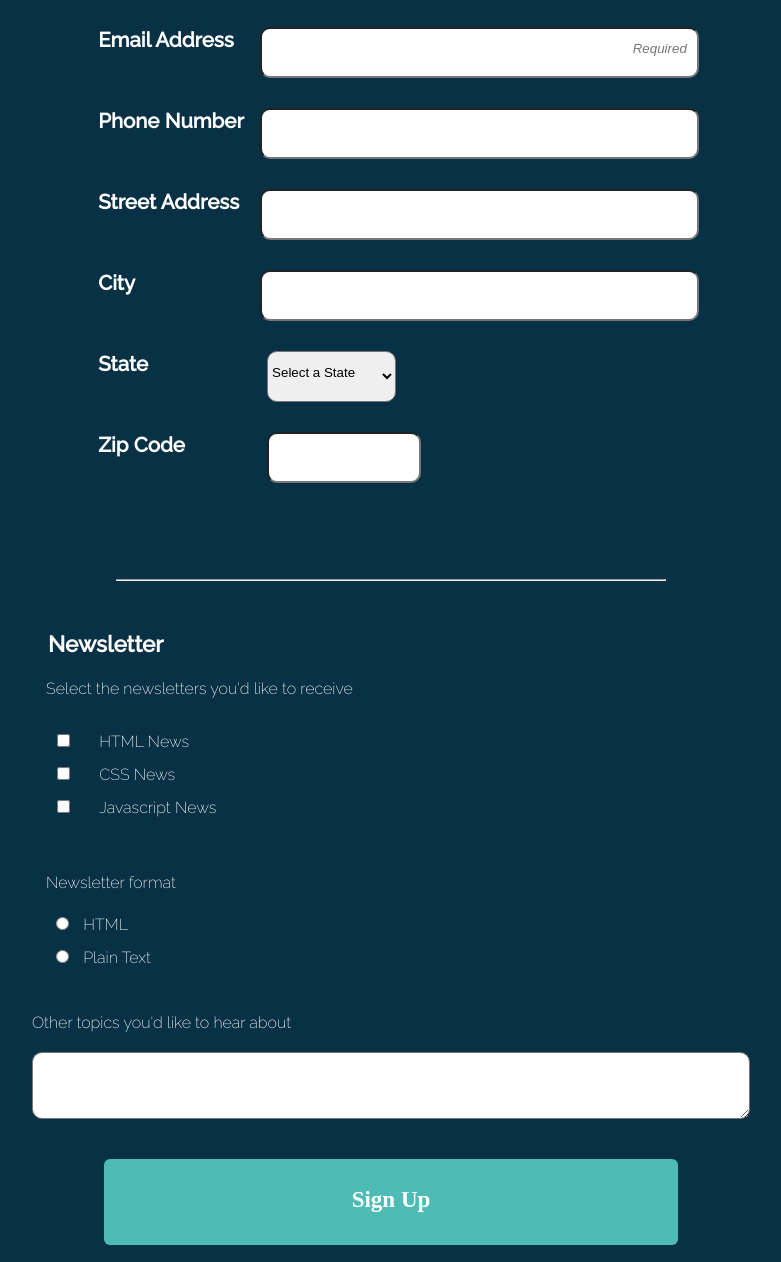
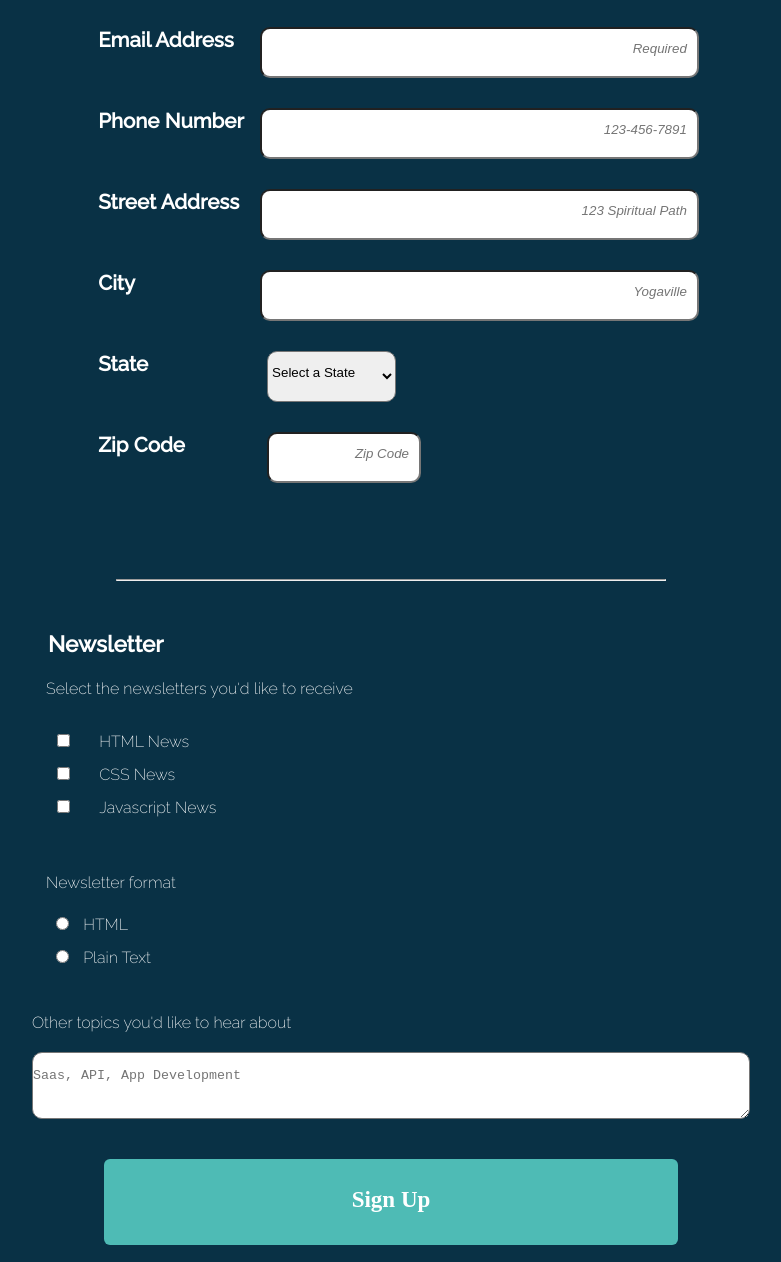
Before and after one commit to Joshua-Pritchard/Project-3-Treehouse, a plain HTML site: page index.html in a window 1280 px wide. Shown: the part 434-1696 px from the top of the page, without its empty margins (249-1030 px from the left). Drawn offline with Linux system fonts and the light colour scheme.

Commit message:
text field

```diff
--- a/index.html
+++ b/index.html
@@ -39,17 +39,17 @@
 
               <div class="flex-pair">
                 <label for="telephone">Phone Number</label>
-                <input type="tel" id="telephone" name="telephone" />
+                <input type="tel" id="telephone" name="telephone" placeholder="123-456-7891" 123-4567891/>
               </div>
 
               <div class="flex-pair">
                 <label for="address">Street Address</label>
-                <input type="text" id="address" name="user-address">
+                <input type="text" id="address" name="user-address" placeholder="123 Spiritual Path" 123 Spiritual Path>
               </div>
 
               <div class="flex-pair">
                 <label for="city">City</label>
-                <input type="text" id="city" name="user-city">
+                <input type="text" id="city" name="user-city" placeholder="Yogaville" Yogaville>
               </div>
 
               <div class="flex-pair">
@@ -112,7 +112,7 @@
 
               <div class="flex-pair">
                 <label for="zip-code">Zip Code</label>
-                <input type="text" id="zip-code" name="user-zipcode">
+                <input type="text" id="zip-code" name="user-zipcode" placeholder="Zip Code" zip code>
               </div>
 
             </fieldset>
@@ -149,7 +149,7 @@
 
             <div class="other-topics">
               <label class="other-topics" for="topics">Other topics you'd like to hear about</label>
-              <textarea class="other-topics" id="topics" name="other-topics"></textarea>
+              <textarea class="other-topics" id="topics" name="other-topics" placeholder="Saas, API, App Development" Saas, API, App Development></textarea>
             </div>
 
              <div class="btn">
```
